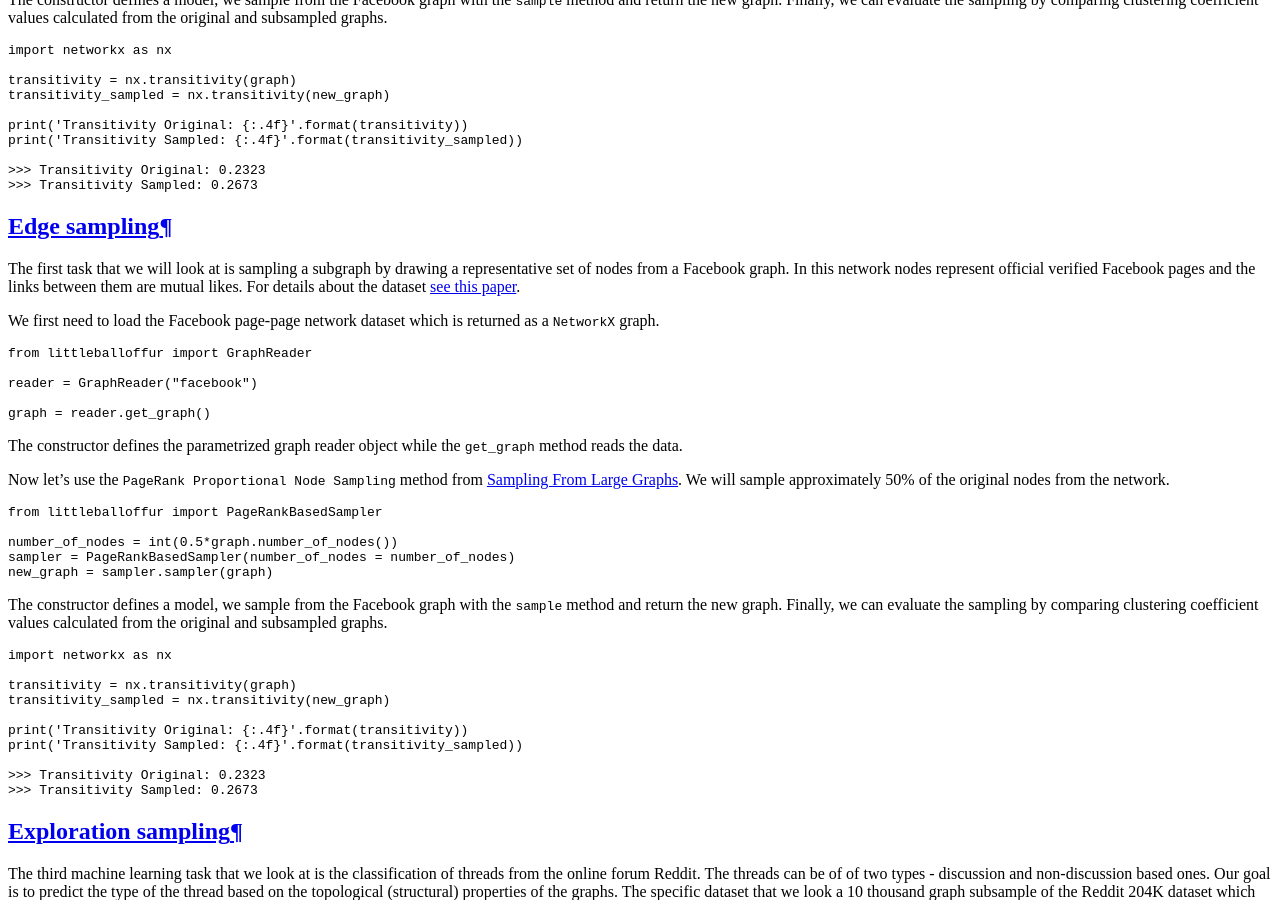
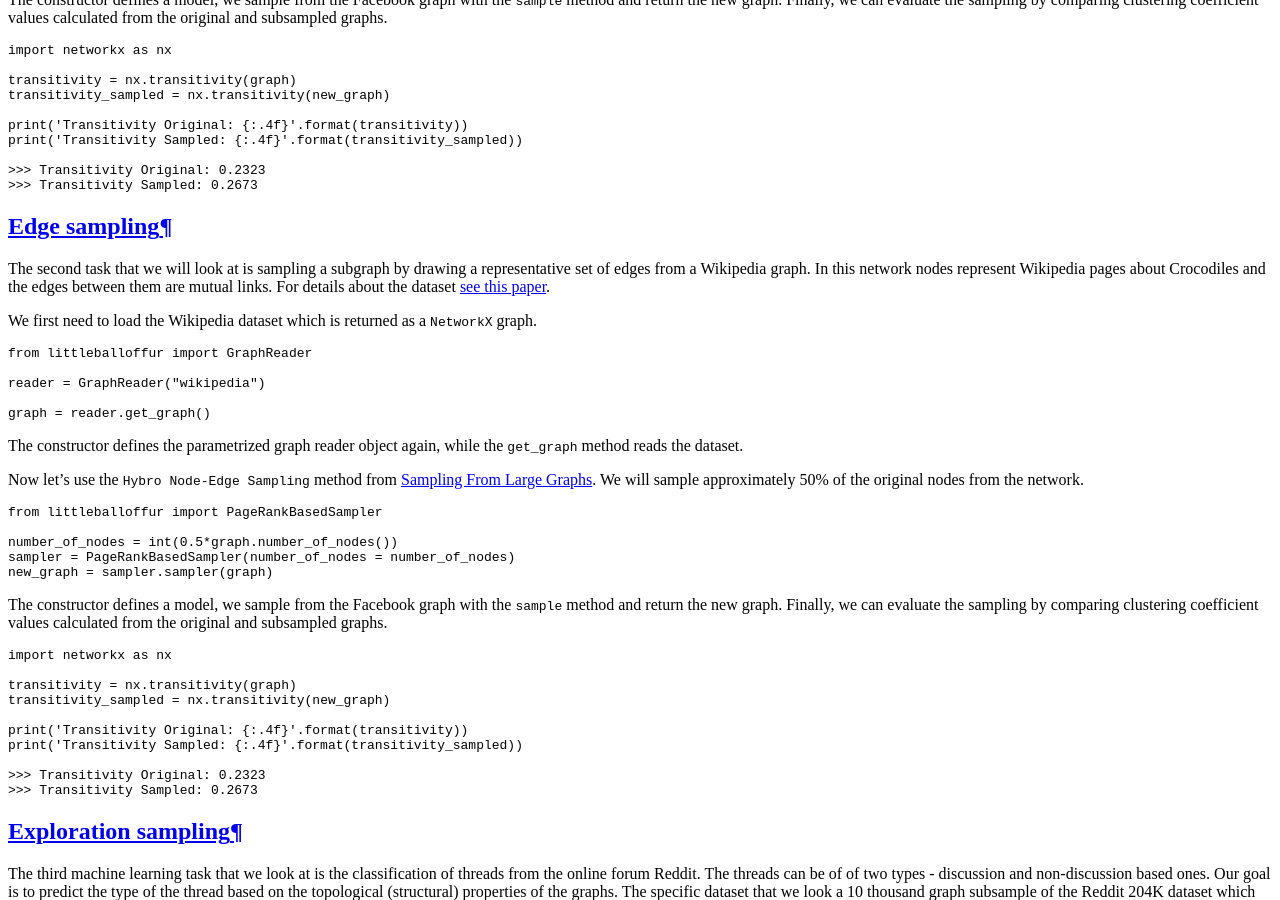
Before and after one commit to benedekrozemberczki/littleballoffur, a Sphinx documentation site: the page built from docs/source/notes/introduction.rst, in a window 1280 px wide and 900 px high, scrolled down 2752 px. Built offline with Sphinx 7.4.7 and the Read the Docs theme 2.0.0, drawn with Linux system fonts in a browser that asks for light colours; pages that are not in the unit, such as notebooks, are missing from menus.

Commit message:
Docs update

```diff
--- a/docs/source/notes/introduction.rst
+++ b/docs/source/notes/introduction.rst
@@ -120,23 +120,23 @@ The constructor defines a model, we sample from the Facebook graph with the ``sa
 Edge sampling
 --------------
 
-The first task that we will look at is sampling a subgraph by drawing a representative set of nodes from a Facebook graph. In this network
-nodes represent official verified Facebook pages and the links between them are mutual likes. For details
+The second task that we will look at is sampling a subgraph by drawing a representative set of edges from a Wikipedia graph. In this network
+nodes represent Wikipedia pages about Crocodiles and the edges between them are mutual links. For details
 about the dataset `see this paper <https://arxiv.org/abs/1909.13021>`_.
 
-We first need to load the Facebook page-page network dataset which is returned as a ``NetworkX`` graph.
+We first need to load the Wikipedia dataset which is returned as a ``NetworkX`` graph.
 
 .. code-block:: python
 
     from littleballoffur import GraphReader
 
-    reader = GraphReader("facebook")
+    reader = GraphReader("wikipedia")
 
     graph = reader.get_graph()
 
-The constructor defines the parametrized graph reader object while the ``get_graph`` method reads the data.
+The constructor defines the parametrized graph reader object again, while the ``get_graph`` method reads the dataset.
 
-Now let's use the ``PageRank Proportional Node Sampling`` method from `Sampling From Large Graphs <https://cs.stanford.edu/people/jure/pubs/sampling-kdd06.pdf>`_. We will sample approximately 50% of the original nodes from the network.
+Now let's use the ``Hybro Node-Edge Sampling`` method from `Sampling From Large Graphs <https://cs.stanford.edu/people/jure/pubs/sampling-kdd06.pdf>`_. We will sample approximately 50% of the original nodes from the network.
 
 .. code-block:: python
 
```
